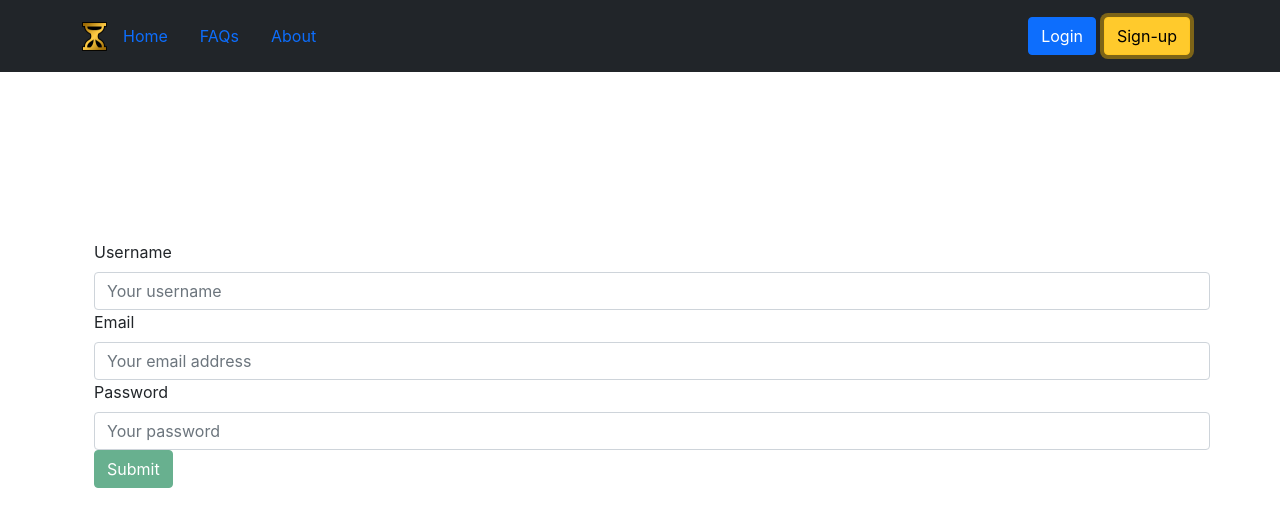
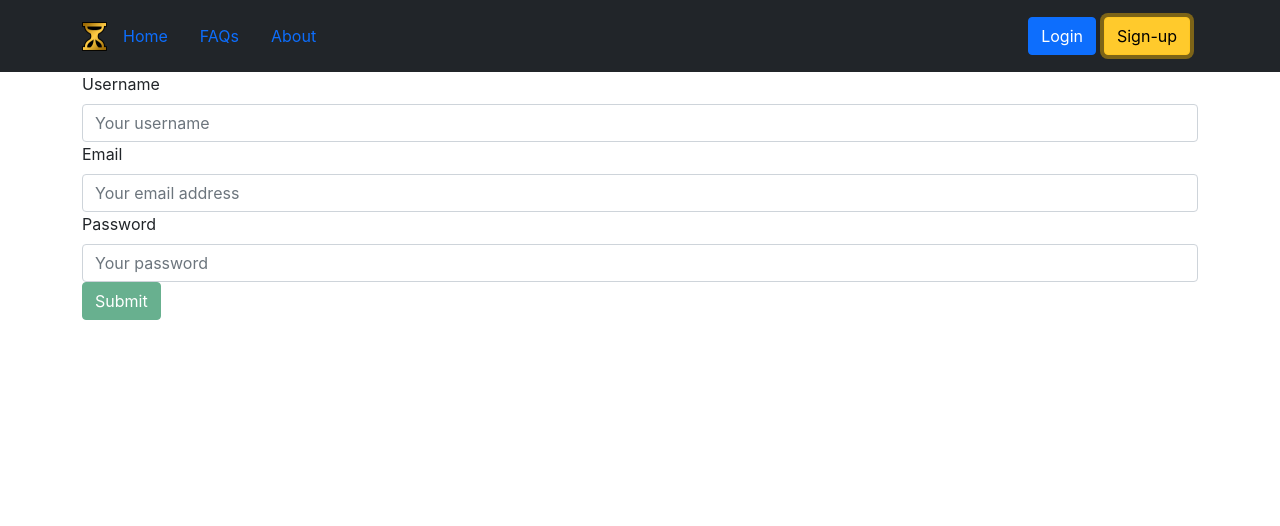
Before and after one commit to ERion42/ResumeChronomancy, a React (Create React App) app in the folder client/: page / in a window 1280 px wide. Both pictures are taken after a click on the button "Sign-up". Shown: the top 526 px of the page. Built offline with nearby package versions, Linux system fonts and the light colour scheme.

Commit message:
merging conflicts

```diff
--- a/client/src/pages/signup/index.js
+++ b/client/src/pages/signup/index.js
@@ -57,9 +57,7 @@ const SignUpForm = () => {
     }
 
     return (
-        <div class="container" style= {{
-            position: 'absolute', top: '30%',
-        }}>
+        <>
             {/* This is needed for the validation functionality above */}
             <Form noValidate validated={validated} onSubmit={handleFormSubmit}>
                 {/* show alert if server response is bad */}
@@ -130,7 +128,7 @@ const SignUpForm = () => {
                 Submit
                 </Button>
             </Form>
-        </div>
+        </>
     )
 }
 
```
